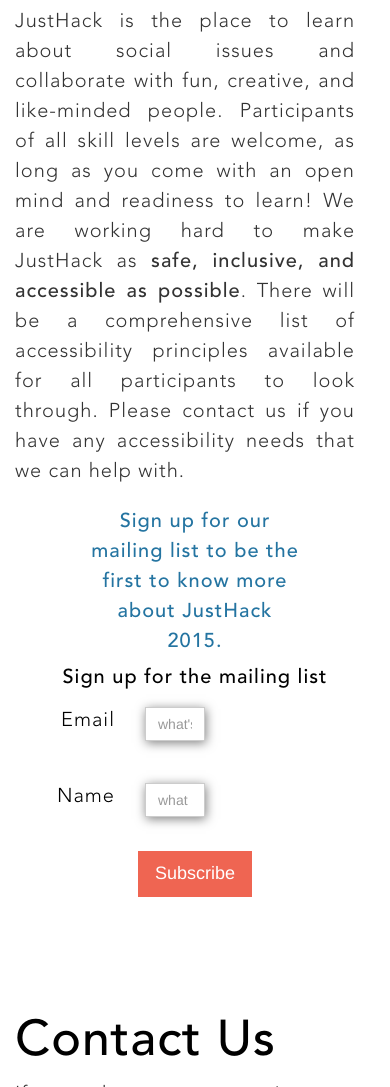
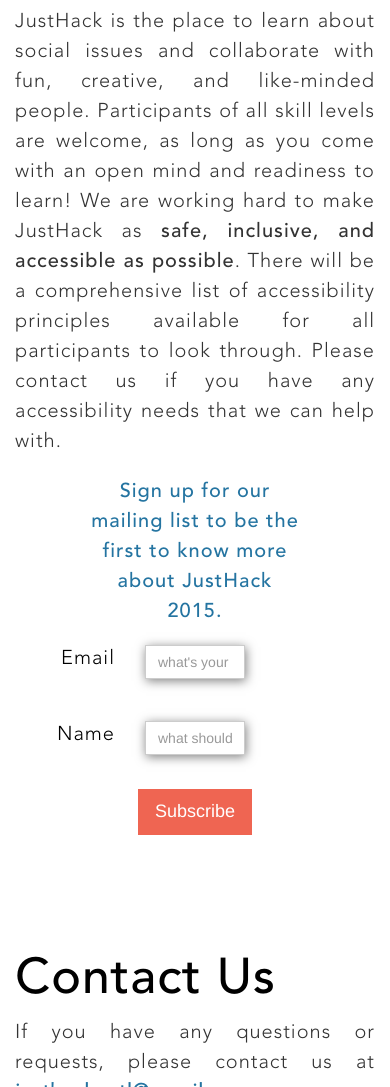
Before and after one commit to rachberg/just-hack, a plain HTML site: page index.html in a window 390 px wide. Shown: the part 1886-2973 px from the top of the page. Drawn offline with Linux system fonts and the light colour scheme; a script that the page names is missing.

Commit message:
recentred columns, ps, mailing list fields

```diff
--- a/css/scss/main.scss
+++ b/css/scss/main.scss
@@ -167,6 +167,9 @@ label {
 	color:black;
 }
 
+.left-column {
+    padding-right:2rem;
+}
 #mailing-list {
     display: block;
     margin: auto;
@@ -189,11 +192,11 @@ label {
      display:block;
  }
  #mce-EMAIL {
-     width: 60%;
+     // width: 60%;
  }
 
  #mce-NAME {
- 	width: 60%;
+ 	// width: 60%;
  }
  .nav {
  	height: 20px;
@@ -264,9 +267,7 @@ label {
  #page-2 p {
  	font-family: $font-stack;
  	line-height: 3rem;
- 	text-align: justify;
- 	padding-right: 20px;
- }
+ 	text-align: justify; }
 
 #page-3 h4 {
 	font-family: $bold-font-stack;
@@ -277,8 +278,7 @@ label {
  	font-family: $font-stack;
  	line-height: 3rem;
  	text-align: justify;
- 	padding-right: 20px;
- }
+}
 
  #sign-up {
  	padding-top: 6vh;
--- a/index.html
+++ b/index.html
@@ -66,7 +66,7 @@
     <h2 id="about">What is JustHack?</h2>
 
     <div class="row">
-      <div class="col-md-6">
+      <div class="col-md-6" id="left-column">
         <p>JustHack is a hackathon for social change. Based on <strong> collaboration, solidarity, and empowerment</strong>, we aim to bring people together to tackle social issues by finding creative tech solutions. JustHack invites hackers, activists, students, community members, and creative thinkers to participate in building projects that will benefit their local communities.</p>
 
         <p> Everyone is welcome to bring their own ideas to JustHack or to work on a suggestion put forth by a community group. We are inviting speakers and grassroots organizations to talk about the unique perspectives and needs of marginalized communities within Montreal.</p>
@@ -79,8 +79,6 @@
 
         <form action="//facebook.us10.list-manage.com/subscribe/post?u=1249363fdfd376f8494ba61b9&amp;id=75f4cdc062" method="post" id="mc-embedded-subscribe-form" name="mc-embedded-subscribe-form" class="validate form-inline one-line" target="_blank" novalidate>
         <div id="mc_embed_signup_scroll">
-          <h4 for="mce-EMAIL" id="stay-touch">Sign up for the mailing list</h4>
-
           <div class="row">
             <div class="col-xs-4">
               <label for="mce-EMAIL">Email</label>
```
Also changed, not shown: css/main.css.
